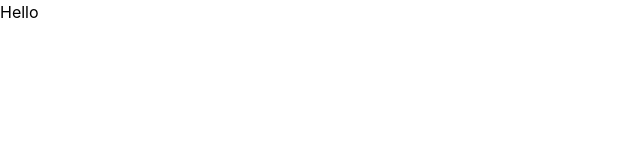
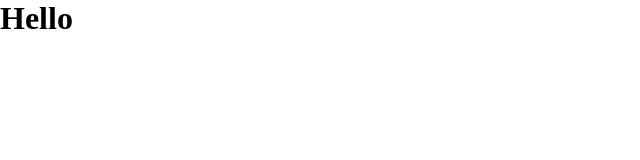
Before and after one commit to Palwol/awesome-piano, a React (Vite) app: page / in a window 1280 px wide. Shown: the top 160 px of the page, without its empty margins (0-640 px from the left). Built offline with nearby package versions, Linux system fonts and the light colour scheme.

Commit message:
feat: Styled-components GloblStyle 추가

```diff
--- a/src/App.tsx
+++ b/src/App.tsx
@@ -1,5 +1,13 @@
+import Home from './components/Home';
+import GlobalStyle from './styles/GlobalStyle';
+
 function App() {
-  return <div>Hello</div>;
+  return (
+    <>
+      <GlobalStyle />
+      <Home />
+    </>
+  );
 }
 
 export default App;
--- /dev/null
+++ b/src/components/Home.tsx
@@ -0,0 +1,17 @@
+import styled from 'styled-components';
+
+const Home = () => {
+  return (
+    <Main>
+      <h1>Hello</h1>
+    </Main>
+  );
+};
+
+export default Home;
+
+const Main = styled.main`
+  display: flex;
+  flex-direction: column;
+  gap: 10px;
+`;
--- a/src/index.css
+++ /dev/null
@@ -1,27 +0,0 @@
-:root {
-  font-family: Inter, system-ui, Avenir, Helvetica, Arial, sans-serif;
-  line-height: 1.5;
-  font-weight: 400;
-
-  color: #000000;
-  background-color: #ffffff;
-
-  font-synthesis: none;
-  -webkit-font-smoothing: antialiased;
-  -moz-osx-font-smoothing: grayscale;
-}
-
-a {
-  text-decoration: none;
-}
-
-body {
-  margin: 0;
-  min-width: 320px;
-  min-height: 100vh;
-}
-
-button {
-  padding: 0;
-  font-family: inherit;
-}
--- /dev/null
+++ b/src/styles/GlobalStyle.tsx
@@ -0,0 +1,15 @@
+import { createGlobalStyle } from 'styled-components';
+
+const GlobalStyle = createGlobalStyle`
+  * {
+    box-sizing: border-box;
+    margin: 0;
+    padding: 0;
+  }
+  font-family: Inter, system-ui, Avenir, Helvetica, Arial, sans-serif;
+  font-size: 14px;
+  font-weight: 400;
+  color: #000000;
+  background-color: #ffffff;
+`;
+export default GlobalStyle;
```
Also changed, not shown: src/main.tsx (+4 -5 lines).
